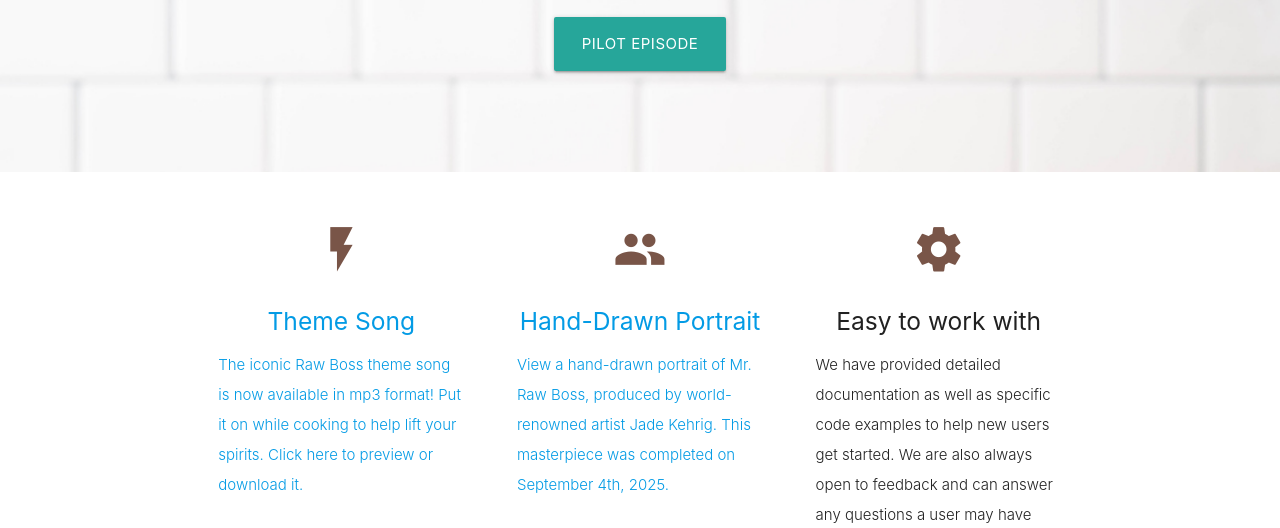
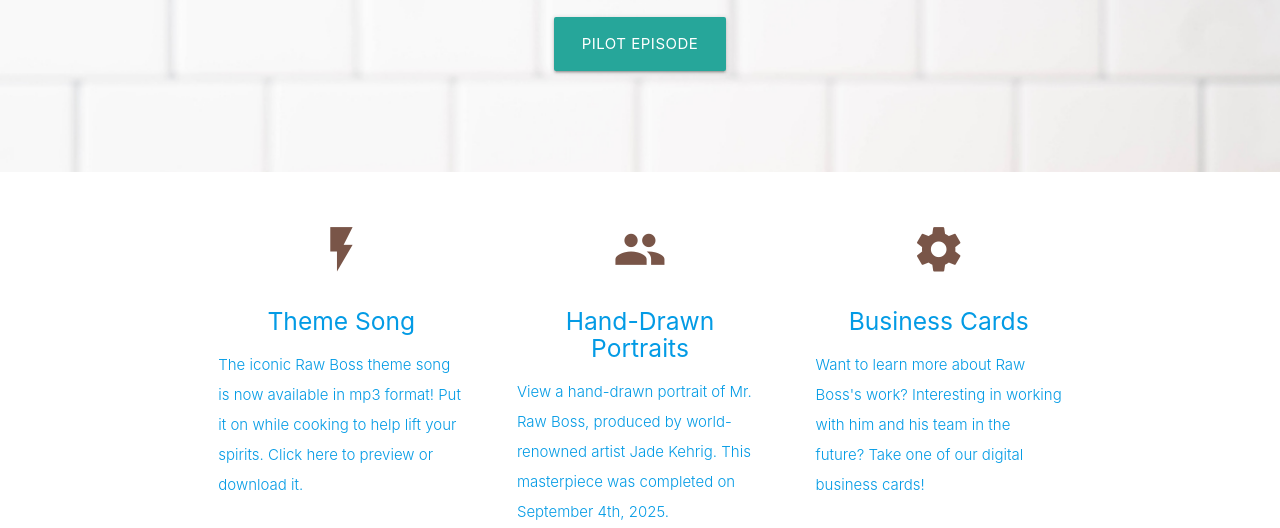
Before and after one commit to JTS-Dawnstar/rawboss, a plain HTML site: page index.html in a window 1280 px wide. Shown: the part 272-800 px from the top of the page. Drawn offline with nearby package versions, Linux system fonts and the light colour scheme.

Commit message:
Update index.html

```diff
--- a/index.html
+++ b/index.html
@@ -64,7 +64,7 @@
           <div class="icon-block">
             <a target="_blank" href="https://sd43bcca-my.sharepoint.com/:i:/g/personal/030-jstafford_sd43_bc_ca/EZq4f9aVhg9OhkLNMvIjmaMBwym3K2_OmiwnCn4U9a3F0g?e=XlEN9r">
             <h2 class="center brown-text"><i class="material-icons">group</i></h2>
-            <h5 class="center">Hand-Drawn Portrait</h5>
+            <h5 class="center">Hand-Drawn Portraits</h5>
 
             <p class="light">View a hand-drawn portrait of Mr. Raw Boss, produced by world-renowned artist Jade Kehrig. This masterpiece was completed on September 4th, 2025. </p>
             </a>
@@ -73,10 +73,12 @@
 
         <div class="col s12 m4">
           <div class="icon-block">
+            <a target="_blank" href="https://sd43bcca-my.sharepoint.com/:i:/g/personal/030-jstafford_sd43_bc_ca/EQRGJOVH7dxJp7r8QrKcKE8BZkcFB4ERqCKMQX8kmLpsyw?e=BTo51w">
             <h2 class="center brown-text"><i class="material-icons">settings</i></h2>
-            <h5 class="center">Easy to work with</h5>
+            <h5 class="center">Business Cards</h5>
 
-            <p class="light">We have provided detailed documentation as well as specific code examples to help new users get started. We are also always open to feedback and can answer any questions a user may have about Materialize.</p>
+            <p class="light">Want to learn more about Raw Boss's work? Interesting in working with him and his team in the future? Take one of our digital business cards! </p>
+            </a>
           </div>
         </div>
       </div>
```
